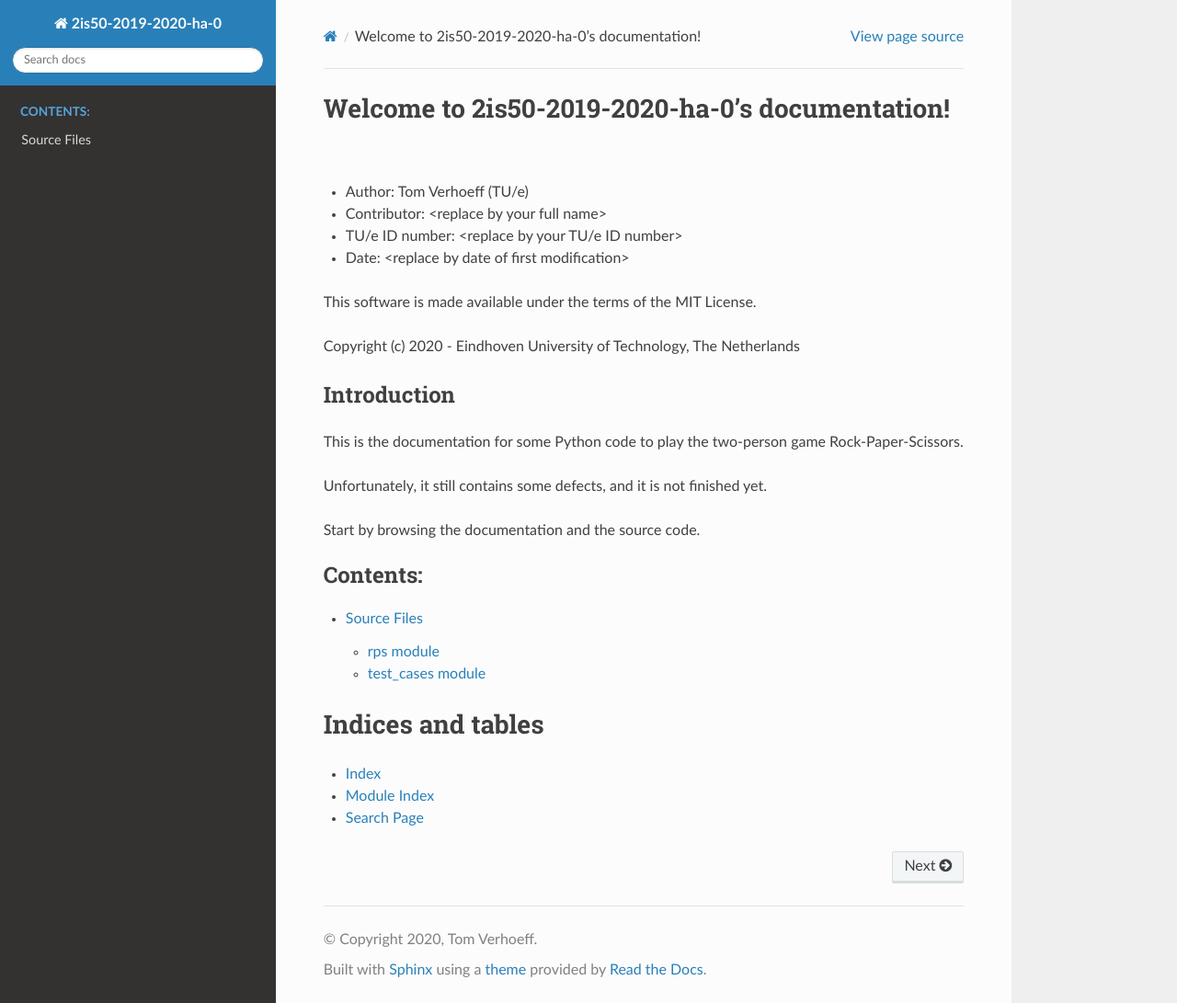
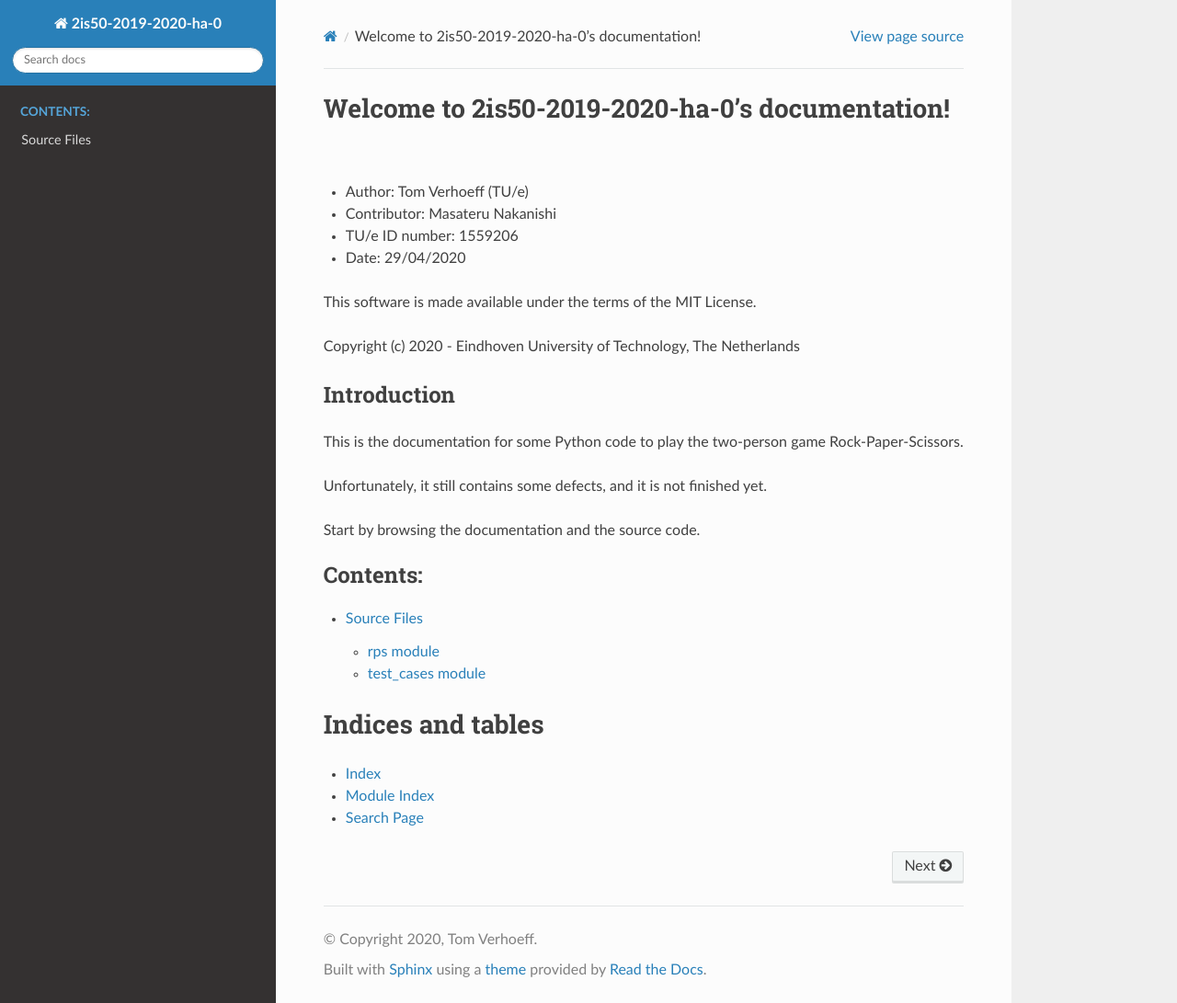
Before and after one commit to terunakanishi/Homework-Assignment-0-Individual-Masateru-Nakanishi, a Sphinx documentation site: the page built from docs/source/index.rst, in a window 1280 px wide and 1091 px high. Shown: the whole window at 92% size. Built offline with Sphinx 7.4.7 and the Read the Docs theme 2.0.0, drawn with Linux system fonts in a browser that asks for light colours.

Commit message:
Entered contributor information.

```diff
--- a/docs/source/index.rst
+++ b/docs/source/index.rst
@@ -7,9 +7,9 @@ Welcome to 2is50-2019-2020-ha-0's documentation!
 ================================================
 
 * Author: Tom Verhoeff (TU/e)
-* Contributor: <replace by your full name>
-* TU/e ID number: <replace by your TU/e ID number>
-* Date: <replace by date of first modification>
+* Contributor: Masateru Nakanishi
+* TU/e ID number: 1559206
+* Date: 29/04/2020
 
 This software is made available under the terms of the MIT License.
 
```
Also changed, not shown: 2 other files.
